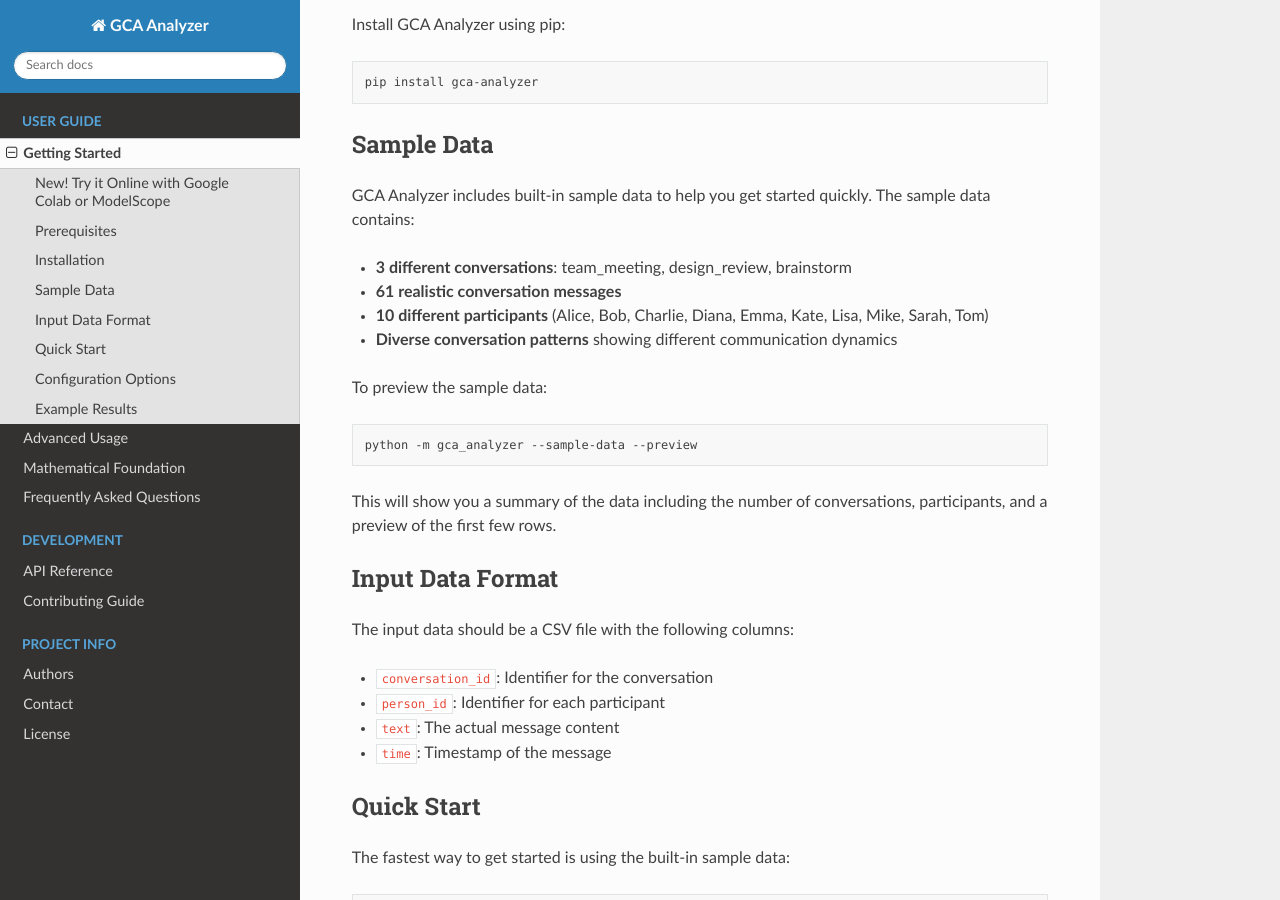
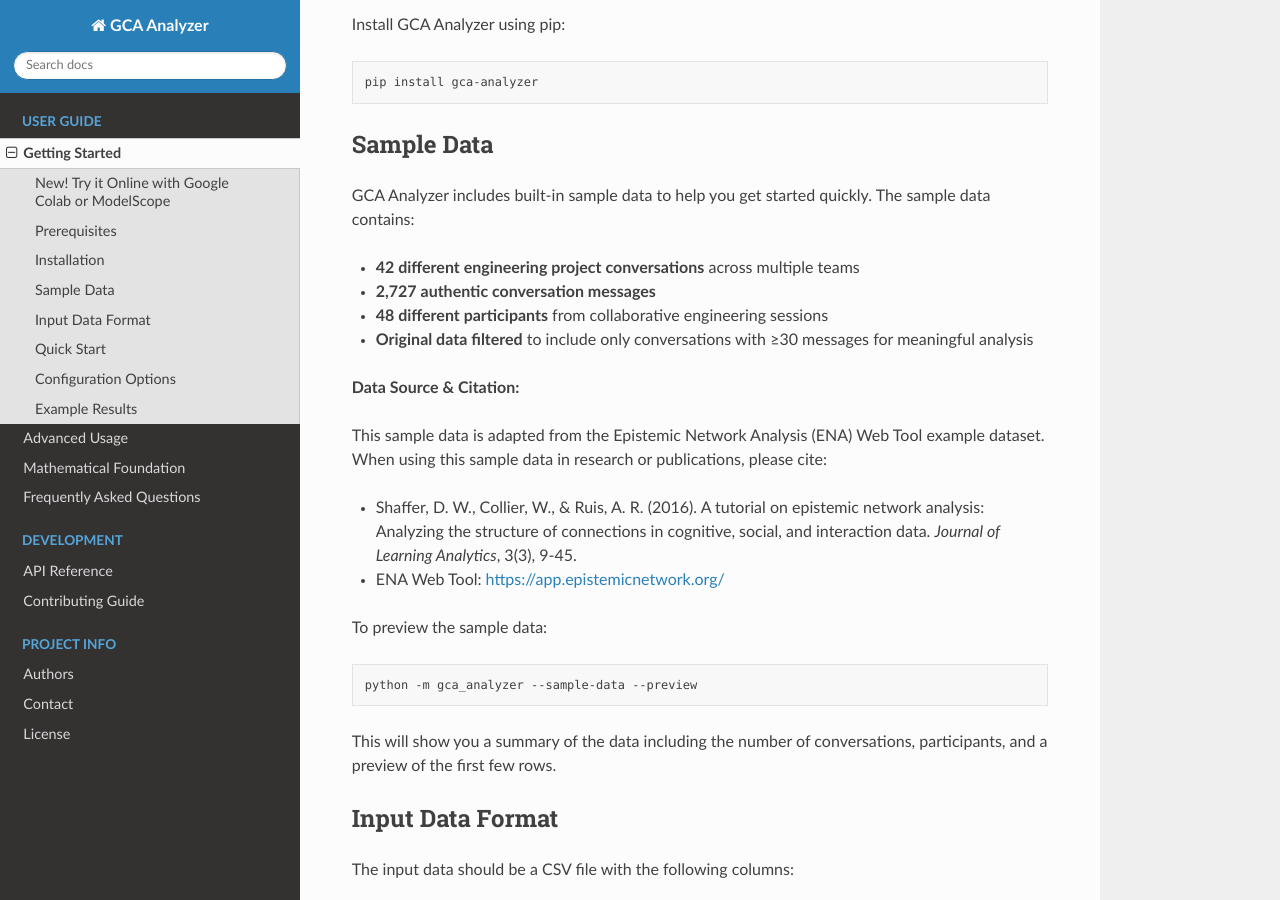
Before and after one commit to etShaw-zh/gca_analyzer, a Sphinx documentation site: the page built from docs/getting_started.rst, in a window 1280 px wide and 900 px high, scrolled down 648 px. Built offline with Sphinx 7.4.7 and the Read the Docs theme 3.1.0, drawn with Linux system fonts in a browser that asks for light colours.

Commit message:
docs: add proper citation for sample data (#53)
* docs: add proper citation for sample data from ENA Web Tool

- Add comprehensive citation information for sample data adapted from ENA Web Tool
- Update README.md and README_zh.md with accurate data statistics (42 conversations, 2,727 messages, 48 participants)
- Update docs/getting_started.rst with correct sample data description
- Add citation requirements in sample data preview and documentation
- Include Shaffer et al. (2016) reference in paper bibliography
- Clarify that original data was filtered to include conversations with ≥30 messages

* (auto) Paper PDF Draft

```diff
--- a/docs/getting_started.rst
+++ b/docs/getting_started.rst
@@ -42,10 +42,18 @@
 
 GCA Analyzer includes built-in sample data to help you get started quickly. The sample data contains:
 
-* **3 different conversations**: team_meeting, design_review, brainstorm
-* **61 realistic conversation messages**
-* **10 different participants** (Alice, Bob, Charlie, Diana, Emma, Kate, Lisa, Mike, Sarah, Tom)
-* **Diverse conversation patterns** showing different communication dynamics
+* **42 different engineering project conversations** across multiple teams
+* **2,727 authentic conversation messages**
+* **48 different participants** from collaborative engineering sessions
+* **Original data filtered** to include only conversations with ≥30 messages for meaningful analysis
+
+**Data Source & Citation:**
+
+This sample data is adapted from the Epistemic Network Analysis (ENA) Web Tool example dataset.
+When using this sample data in research or publications, please cite:
+
+* Shaffer, D. W., Collier, W., & Ruis, A. R. (2016). A tutorial on epistemic network analysis: Analyzing the structure of connections in cognitive, social, and interaction data. *Journal of Learning Analytics*, 3(3), 9-45.
+* ENA Web Tool: https://app.epistemicnetwork.org/
 
 To preview the sample data:
 
```
Also changed, not shown: README.md (+10 -4 lines), README_zh.md (+10 -4 lines), paper/paper.md (+1 -1 lines), 4 other files.
